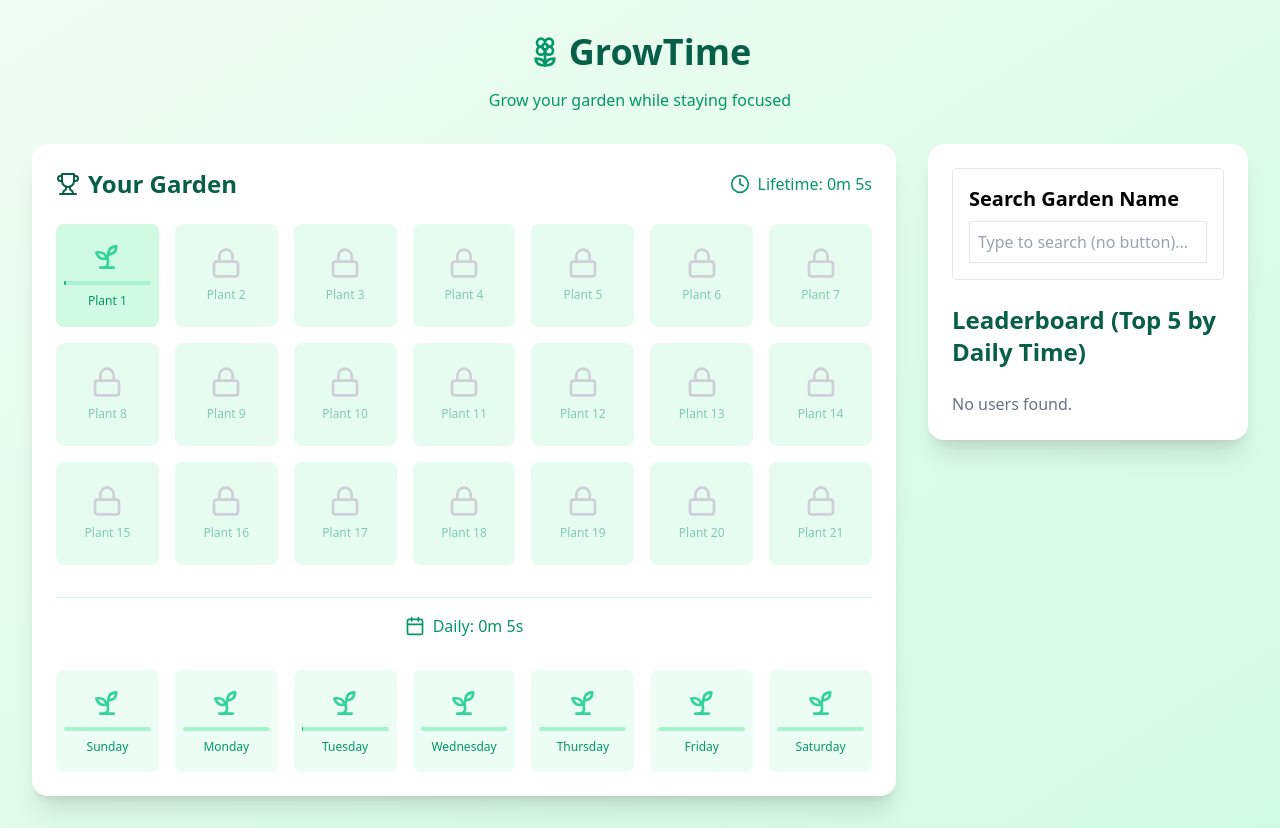
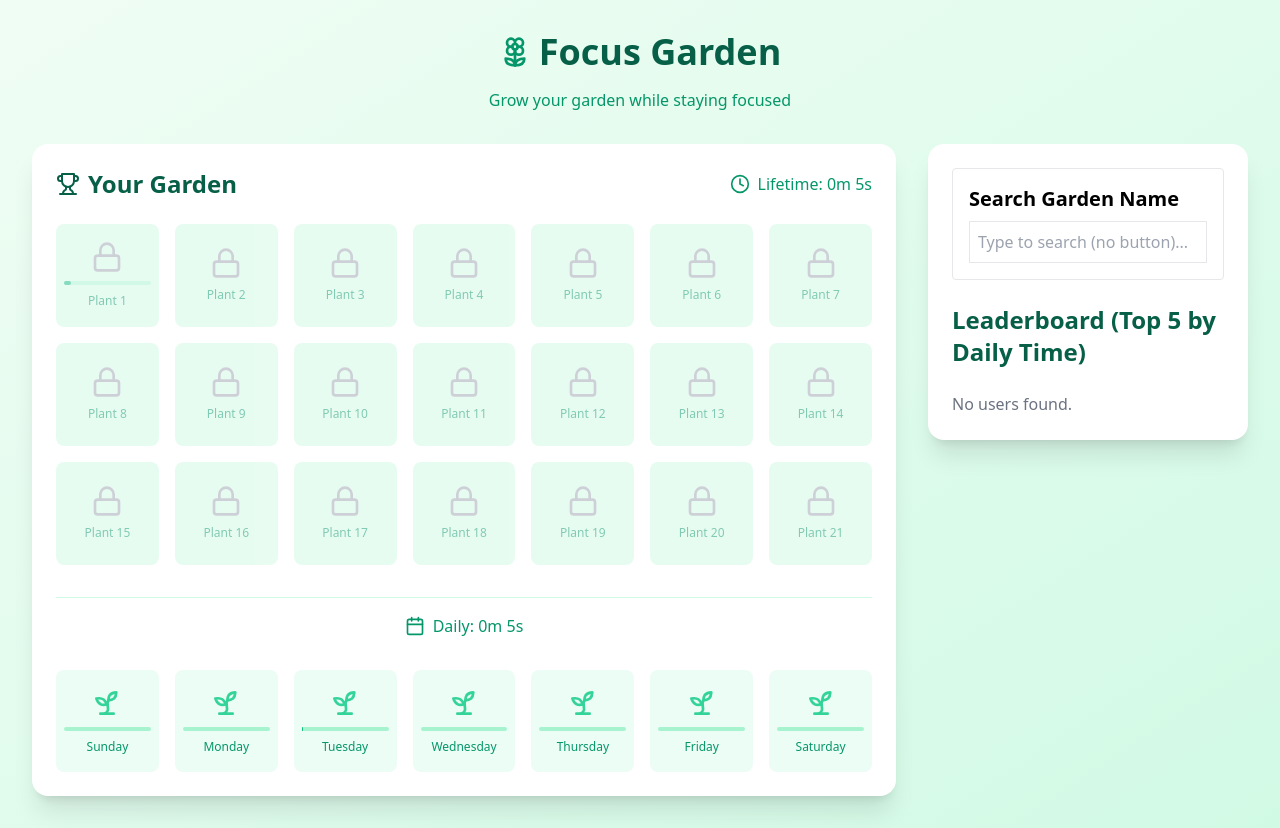
Before and after one commit to notFazal/Grow-Garden, a React (Vite) app in the folder frontend/: page /FocusGarden in a window 1280 px wide. Built offline with nearby package versions, Linux system fonts and the light colour scheme; no server answers; sample sign-in values are in the browser's storage.

Commit message:
Added upgrading flower functionality. No longer displays progress bar for all, just the current progress flower.

```diff
--- a/frontend/src/FocusGarden.tsx
+++ b/frontend/src/FocusGarden.tsx
@@ -160,7 +160,7 @@ function FocusGarden() {
         <header className="mb-8 text-center">
           <div className="flex items-center justify-center gap-2 mb-4">
             <Flower2 className="w-8 h-8 text-emerald-600" />
-            <h1 className="text-4xl font-bold text-emerald-800">GrowTime</h1>
+            <h1 className="text-4xl font-bold text-emerald-800">Focus Garden</h1>
           </div>
           <p className="text-emerald-600">Grow your garden while staying focused</p>
           {!isVisible && (
--- a/frontend/src/components/Plant.tsx
+++ b/frontend/src/components/Plant.tsx
@@ -1,36 +1,34 @@
 // Plant.tsx
 import React from 'react';
-import { Sprout, Flower, TreePine, Lock } from 'lucide-react';
+import { Sprout, Flower, Lock, Flower2Icon } from 'lucide-react';
 
 interface PlantProps {
   growth: number;
   isWeekly: boolean;
   isLocked: boolean;
   dayLabel: string;
+  showProgress: boolean;
 }
 
-export const Plant: React.FC<PlantProps> = ({ growth, isWeekly, isLocked, dayLabel }) => {
+export const Plant: React.FC<PlantProps> = ({ growth, isWeekly, isLocked, dayLabel, showProgress }) => {
   const getPlantStage = () => {
     if (isWeekly) {
-      // For weekly plants, if not fully unlocked, always show sprout.
-      // Once fully unlocked (growth === 100), show the flower.
       if (growth < 100) {
         return { icon: Sprout, color: 'text-emerald-400' };
       } else {
-        return { icon: Flower, color: 'text-emerald-600' };
+        return { icon: Flower2Icon, color: 'text-emerald-600' };
       }
     }
-
-    // For lifetime plants use your original progression logic.
     if (isLocked) {
       return { icon: Lock, color: 'text-gray-400' };
-    } else if (growth < 33) {
+    }
+    if (growth < 100) {
       return { icon: Sprout, color: 'text-emerald-400' };
-    } else if (growth < 66) {
-      return { icon: TreePine, color: 'text-emerald-500' };
-    } else {
-      return { icon: Flower, color: 'text-emerald-600' };
     }
+    if (growth < 200) {
+      return { icon: Flower, color: 'text-emerald-400' };
+    }
+    return { icon: Flower2Icon, color: 'text-emerald-500' };
   };
 
   const { icon: PlantIcon, color } = getPlantStage();
@@ -42,11 +40,11 @@ export const Plant: React.FC<PlantProps> = ({ growth, isWeekly, isLocked, dayLab
       transition-all duration-300`}
     >
       <PlantIcon className={`w-8 h-8 ${color}`} />
-      {!isLocked && (
+      {showProgress && (
         <div className="w-full bg-emerald-200 rounded-full h-1 mt-2">
           <div
             className="bg-emerald-500 h-1 rounded-full transition-all duration-300"
-            style={{ width: `${growth}%` }}
+            style={{ width: `${growth < 100 ? growth : growth - 100}%` }}
           />
         </div>
       )}
--- a/frontend/src/components/PlantGrid.tsx
+++ b/frontend/src/components/PlantGrid.tsx
@@ -16,60 +16,76 @@ export const PlantGrid: React.FC<PlantGridProps> = ({ lifetimeSeconds, dailySeco
   const weekDays = ['Sunday', 'Monday', 'Tuesday', 'Wednesday', 'Thursday', 'Friday', 'Saturday'];
   const currentDay = new Date().getDay();
 
-  // Lifetime thresholds for the first 6 cells:
-  // Plant 1: 180 sec (3 mins)
-  // Plant 2: 480 sec (5 mins total)
-  // Plant 3: 1080 sec (10 mins total)
-  // Plant 4: 2880 sec (30 mins total)
-  // Plant 5: 6480 sec (1 hr total)
-  // Plant 6: 20880 sec (4 hrs total)
-  const baseThresholds = [180, 480, 1080, 2880, 6480, 20880];
-  const getThresholdForIndex = (index: number): number => {
-    if (index < baseThresholds.length) {
-      return baseThresholds[index];
+  const baseThresholds = [
+    60, 240, 540, 1140, 2340, 4140, 6840, 10440, 15840, 23040,
+    32040, 42840, 57240, 75240, 100440, 136440, 190440, 262440,
+    348840, 449640, 564840
+  ];
+
+  const unlockDurations = baseThresholds.map((thresh, idx) =>
+    idx === 0 ? thresh : thresh - baseThresholds[idx - 1]
+  );
+
+  const upgradeDurations = unlockDurations.map(duration => duration * 2);
+
+  const upgradeThresholds = upgradeDurations.reduce<number[]>((acc, cur, idx) => {
+    if (idx === 0) {
+      acc.push(cur);
     } else {
-      const extraIndex = index - baseThresholds.length + 1;
-      return baseThresholds[baseThresholds.length - 1] + extraIndex * 14400;
+      acc.push(acc[idx - 1] + cur);
     }
-  };
+    return acc;
+  }, []);
 
-  // Determine the first lifetime cell that is not yet fully unlocked.
-  let currentUnlockIndex = totalCells;
-  for (let i = 0; i < totalCells; i++) {
-    const threshold = getThresholdForIndex(i);
-    if (lifetimeSeconds < threshold) {
-      currentUnlockIndex = i;
-      break;
-    }
-  }
-
-  // Compute progress for a lifetime cell.
-  const getLifetimeProgress = (index: number): number => {
-    if (index < currentUnlockIndex) return 100;
-    if (index > currentUnlockIndex) return 0;
-    const prevThreshold = index === 0 ? 0 : getThresholdForIndex(index - 1);
-    const currentThreshold = getThresholdForIndex(index);
-    const progress = ((lifetimeSeconds - prevThreshold) / (currentThreshold - prevThreshold)) * 100;
-    return Math.min(100, Math.max(0, progress));
-  };
-
-  // Weekly threshold: 300 seconds (5 minutes)
-  const weeklyThreshold = 300;
+  const isUnlockingPhase = lifetimeSeconds < baseThresholds[baseThresholds.length - 1];
 
   return (
     <div className="grid gap-8">
       {/* Lifetime Grid */}
       <div className="grid grid-cols-7 gap-4">
         {Array.from({ length: totalCells }).map((_, index) => {
-          const progress = getLifetimeProgress(index);
-          const isUnlocked = progress === 100;
+          let growth = 0;
+          let isLocked = true;
+          let showProgress = false;
+
+          if (isUnlockingPhase) {
+            const prevThreshold = index === 0 ? 0 : baseThresholds[index - 1];
+            const nextThreshold = baseThresholds[index];
+
+            if (lifetimeSeconds < prevThreshold) {
+              growth = 0;
+            } else if (lifetimeSeconds < nextThreshold) {
+              growth = ((lifetimeSeconds - prevThreshold) / (nextThreshold - prevThreshold)) * 100;
+              showProgress = true;
+            } else {
+              growth = 100;
+              isLocked = false;
+            }
+          } else {
+            const extraTime = lifetimeSeconds - baseThresholds[baseThresholds.length - 1];
+            const prevUpgrade = index === 0 ? 0 : upgradeThresholds[index - 1];
+            const nextUpgrade = upgradeThresholds[index];
+
+            if (extraTime < prevUpgrade) {
+              growth = 100;
+            } else if (extraTime < nextUpgrade) {
+              const upgradeDuration = upgradeDurations[index];
+              growth = 100 + ((extraTime - prevUpgrade) / upgradeDuration) * 100;
+              showProgress = true;
+            } else {
+              growth = 200;
+            }
+            isLocked = false;
+          }
+
           return (
             <Plant
               key={`lifetime-${index}`}
-              growth={progress}
+              growth={growth}
               isWeekly={false}
-              isLocked={!(index === currentUnlockIndex) && !isUnlocked}
+              isLocked={isLocked}
               dayLabel={`Plant ${index + 1}`}
+              showProgress={showProgress}
             />
           );
         })}
@@ -90,8 +106,7 @@ export const PlantGrid: React.FC<PlantGridProps> = ({ lifetimeSeconds, dailySeco
       {/* Weekly Row */}
       <div className="grid grid-cols-7 gap-4">
         {weekDays.map((day, index) => {
-          // Use the weeklyTimes array to compute progress for each day.
-          // For the current day, this value is in progress.
+          const weeklyThreshold = 300;
           const progress = weeklyTimes[index]
             ? Math.min(100, (weeklyTimes[index] / weeklyThreshold) * 100)
             : 0;
@@ -100,9 +115,9 @@ export const PlantGrid: React.FC<PlantGridProps> = ({ lifetimeSeconds, dailySeco
               key={`weekly-${index}`}
               growth={progress}
               isWeekly={true}
-              // Always set isLocked to false for weekly plants so the progress bar is shown.
               isLocked={false}
               dayLabel={day}
+              showProgress={progress < 100}
             />
           );
         })}
--- a/frontend/src/components/SignUp.tsx
+++ b/frontend/src/components/SignUp.tsx
@@ -70,7 +70,7 @@ function SignUp() {
 	}
   };
 
-// Helper function to get current week number (optional)
+// Helper function to get current week number
 function getWeekNumber(date: Date) {
   const firstDayOfYear = new Date(date.getFullYear(), 0, 1);
   const pastDaysOfYear = (date.getTime() - firstDayOfYear.getTime()) / 86400000;
```
